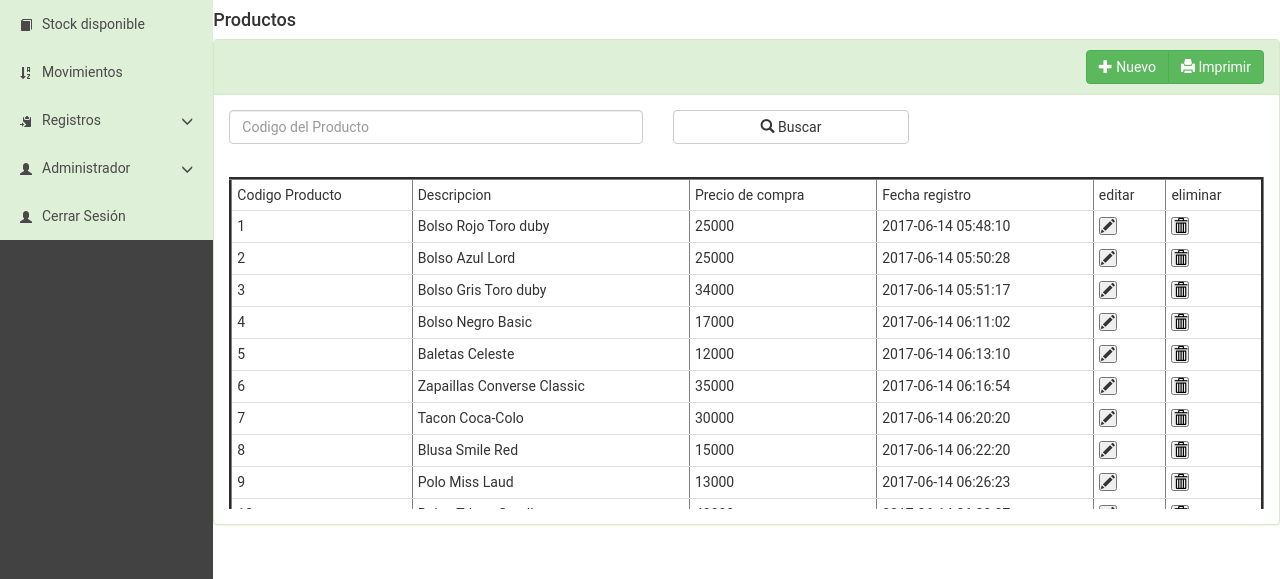
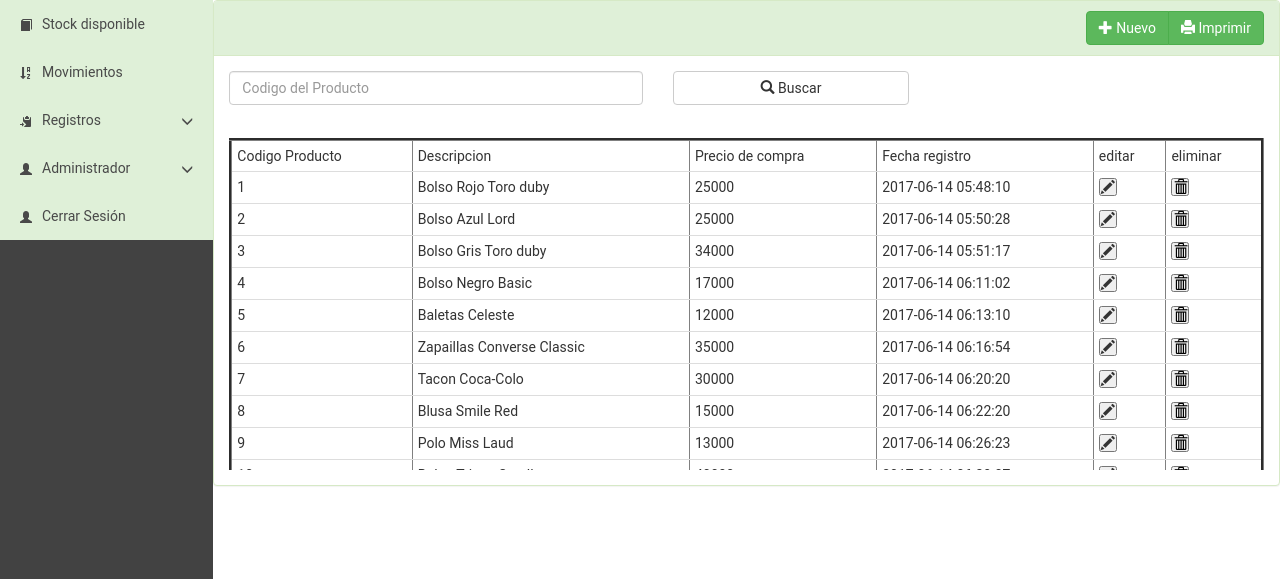
Before and after one commit to erickmarcia/GIBMAFE, a PHP site: page /productos.php in a window 1280 px wide. Shown: the part 77-656 px from the top of the page. Run offline with PHP 8.4, Linux system fonts and the light colour scheme; a user stored in the database is signed in; data comes from the database, SQL or seed files in the repository; some libraries are stand-ins or nearby versions.

Commit message:
Update productos.php

```diff
--- a/codigo/productos.php
+++ b/codigo/productos.php
@@ -50,7 +50,7 @@
 			</div>
 			<div class="contenedor-section0	 col-xs-12 col-sm-10 col-sd-10 ">
 
-				    <h4 id="">Productos</h4>
+
 					<div class="panel panel-success">
 
 							<div class="panel-heading">
```
